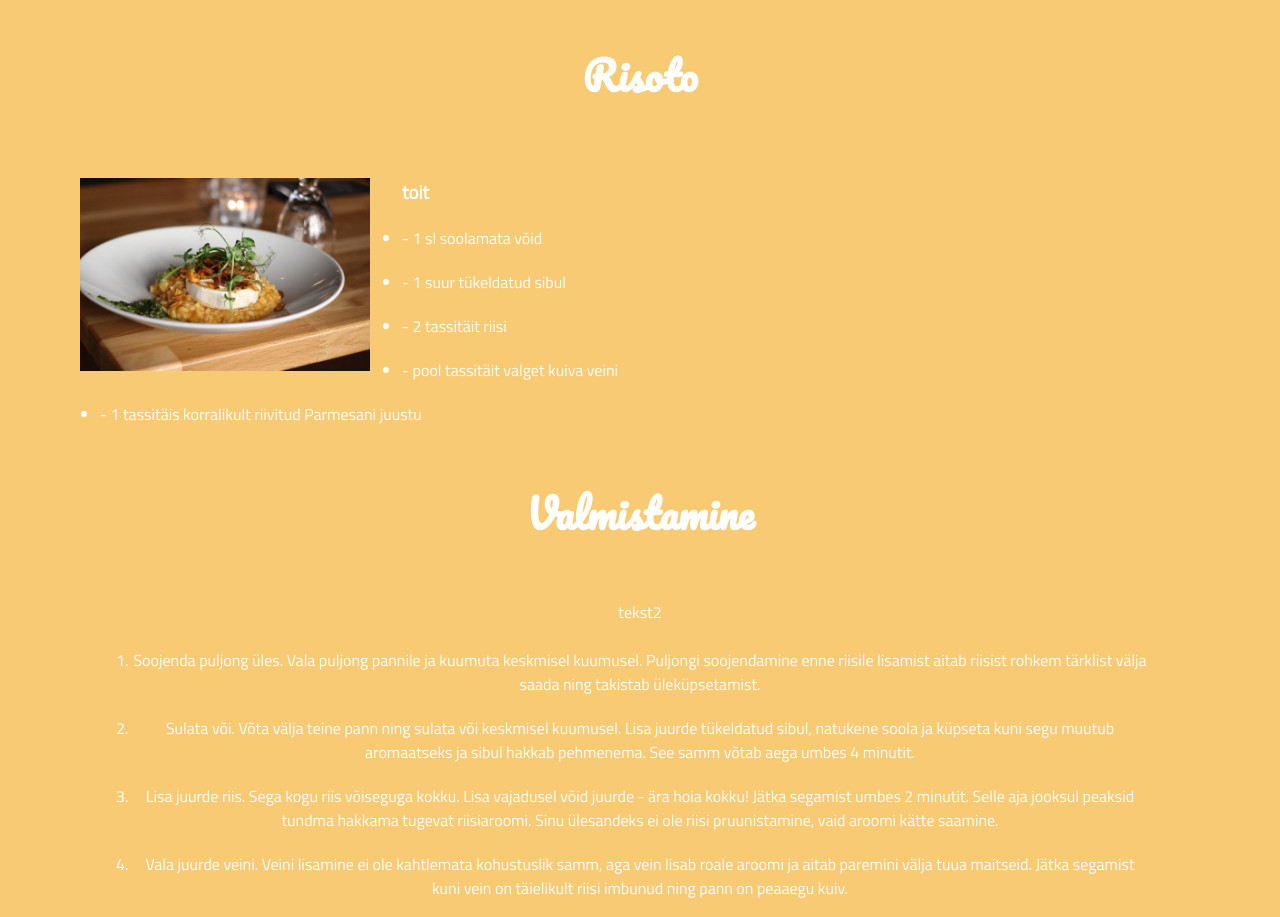
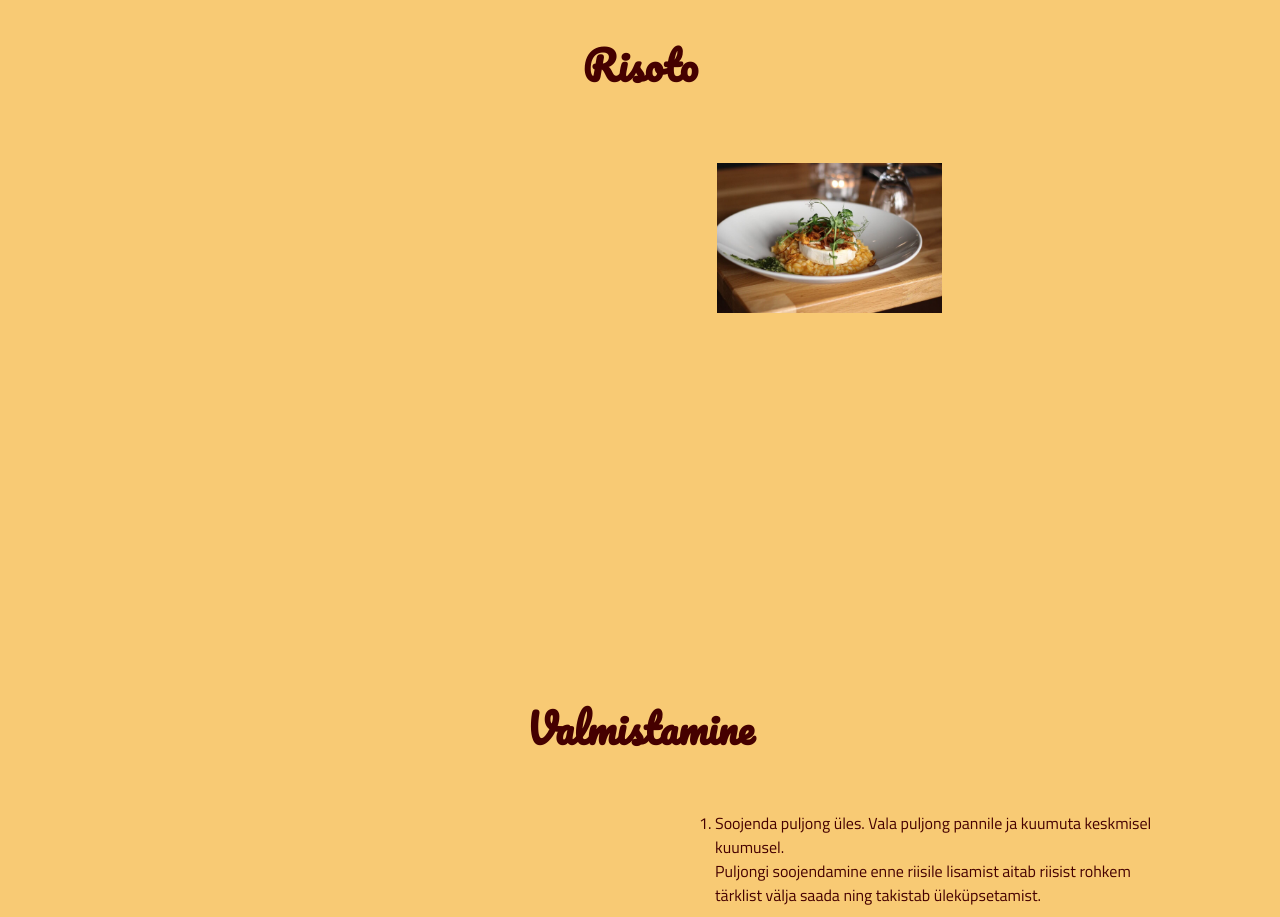
Before and after one commit to Markoets/Retsept, a plain HTML site: page index.html in a window 1280 px wide. Shown: the top 917 px of the page. Drawn offline with Linux system fonts and the light colour scheme.

Commit message:
Complete

```diff
--- a/css/style.css
+++ b/css/style.css
@@ -1,7 +1,8 @@
 @import url('https://fonts.googleapis.com/css2?family=Pacifico&family=Titillium+Web&display=swap');
 :root {
-    --text:white;
+    --text:#450000    ;
     --backround:#f8ca74;
+    --link:white;
     --headings-font-family:'Pacifico', cursive;
     --text-font-family:'Titillium Web', sans-serif;
 
@@ -15,6 +16,10 @@ body {
     color: var(--text);
 }
 
+.toit ul {
+    float: left;
+    margin: 0;
+}
 
 h2 {
     color: var(--headings);
@@ -28,24 +33,37 @@ p    {
 }
 
 .toit-img  {
-    width:25%;
+    width:20%;
     float:left;
-    margin-right: 2rem;
+    margin-left:40rem;
 }
 .toit
 {
     text-align: left;
-    margin: 2rem auto;
+    margin: 2rem ;
     overflow: hidden;
 }
 
 .retsept {
     margin:2rem;
+    text-align: left;
+    margin-left: 40rem;
 }
 
 
 * {
-    margin: 20px;
+    margin: 15px;
     padding: 0;
     box-sizing:border-box;
 }
+
+.toit-tekst{
+    margin-left: 71rem;
+
+}
+
+
+.wrapper a {
+    text-decoration: none;
+    color:var(--link);
+}
--- a/index.html
+++ b/index.html
@@ -4,6 +4,7 @@
     <meta charset="UTF-8">
     <meta name="viewport" content="width=device-width, initial-scale=1.0">
     <title>Retsept</title>
+    <script src="https://kit.fontawesome.com/802b27b21c.js" crossorigin="anonymous"></script>
 
     <link rel="stylesheet" href="css/style.css">
 </head>
@@ -14,28 +15,36 @@
 
     <div class="toit">
         <img class="toit-img" src="img/toit.png" alt="">
-        <h3>toit</h3>
-        <ul>
-        <li>- 1 sl soolamata võid </li>
-        <li>- 1 suur tükeldatud sibul</li>
-        <li>- 2 tassitäit riisi </li>
-        <li>- pool tassitäit valget kuiva veini</li>
-        <li>- 1 tassitäis korralikult riivitud Parmesani juustu</li>
-        </ul>
+        <div class = "toit-tekst">
+            <ul>
+                <li>1 sl soolamata võid </li>
+                <li>1 suur tükeldatud sibul</li>
+                <li>2 tassitäit riisi </li>
+                <li>pool tassitäit valget kuiva veini</li>
+                <li>1 tassitäis korralikult riivitud Parmesani juustu</li>
+            </ul>
+        </div>
+
     </div>
+
     <h2>Valmistamine </h2>
     <div class="retsept">
-        <p>tekst2</p>
         <ol>
-            <li>Soojenda puljong üles. Vala puljong pannile ja kuumuta keskmisel kuumusel. Puljongi soojendamine enne riisile lisamist aitab riisist rohkem tärklist välja saada ning takistab üleküpsetamist. </li>
-            <li>Sulata või. Võta välja teine pann ning sulata või keskmisel kuumusel. Lisa juurde tükeldatud sibul, natukene soola ja küpseta kuni segu muutub aromaatseks ja sibul hakkab pehmenema. See samm võtab aega umbes 4 minutit. </li>
-            <li>Lisa juurde riis. Sega kogu riis võiseguga kokku. Lisa vajadusel võid juurde - ära hoia kokku! Jätka segamist umbes 2 minutit. Selle aja jooksul peaksid tundma hakkama tugevat riisiaroomi. Sinu ülesandeks ei ole riisi pruunistamine, vaid aroomi kätte saamine. </li>
-            <li>Vala juurde veini. Veini lisamine ei ole kahtlemata kohustuslik samm, aga vein lisab roale aroomi ja aitab paremini välja tuua maitseid. Jätka segamist kuni vein on täielikult riisi imbunud ning pann on peaaegu kuiv. </li>
-            <li>Seejärel hakka vaikselt lisama puljongit. Hakka poole tassitäie kaupa riisile juurde lisama puljongit. Oota kuni puljong on peaaegu täielikult riisi imendunud enne, kui uue koguse juurde lisad. Selline samm sammu haaval vedeliku lisamine on võti imelise risotoni. Jätka puljongi lisamist kuni riis on al dente ja puljong on parajalt kreemine. Proovi riisi ja kontrolli, kas see on valmis. Riis peaks olema õrnalt nätske ning saadud segu meenutama paksu putru. Sa ei pea ära kasutama kogu puljongit. </li>
-            <li>Risoto serveerimine. Viimase sammuna lisa risotole veel 1-2 supilusikatäit võid ja tassitäis riivitud juustu, et see oleks veelgi kreemisem ja rikkalikuma maitsega. Serveeri kohe! Mida kauem risoto seisab, seda vähem siidjamaks ja mõnusamaks see muutub. </li>
+            <li>Soojenda puljong üles. Vala puljong pannile ja kuumuta keskmisel kuumusel. <br> Puljongi soojendamine enne riisile lisamist aitab riisist rohkem tärklist välja saada ning takistab üleküpsetamist. </li>
+            <li>Sulata või. Võta välja teine pann ning sulata või keskmisel kuumusel. <br> Lisa juurde tükeldatud sibul, natukene soola ja küpseta kuni segu muutub aromaatseks ja sibul hakkab pehmenema. See samm võtab aega umbes 4 minutit. </li>
+            <li>Lisa juurde riis. Sega kogu riis võiseguga kokku. Lisa vajadusel võid juurde - ära hoia kokku! <br> Jätka segamist umbes 2 minutit. Selle aja jooksul peaksid tundma hakkama tugevat riisiaroomi. Sinu ülesandeks ei ole riisi pruunistamine, vaid aroomi kätte saamine. </li>
+            <li>Vala juurde veini. Veini lisamine ei ole kahtlemata kohustuslik samm, aga vein lisab roale aroomi ja aitab paremini välja tuua maitseid. <br> Jätka segamist kuni vein on täielikult riisi imbunud ning pann on peaaegu kuiv. </li>
+            <li>Seejärel hakka vaikselt lisama puljongit. Hakka poole tassitäie kaupa riisile juurde lisama puljongit.  Oota kuni puljong on peaaegu täielikult riisi imendunud enne, kui uue koguse juurde lisad.<br> Selline samm sammu haaval vedeliku lisamine on võti imelise risotoni. Jätka puljongi lisamist kuni riis on al dente ja puljong on parajalt kreemine. <br> Proovi riisi ja kontrolli, kas see on valmis. Riis peaks olema õrnalt nätske ning saadud segu meenutama paksu putru. Sa ei pea ära kasutama kogu puljongit. </li>
+            <li>Risoto serveerimine. Viimase sammuna lisa risotole veel 1-2 supilusikatäit võid ja tassitäis riivitud juustu, et see oleks veelgi kreemisem ja rikkalikuma maitsega. <br> Serveeri kohe! Mida kauem risoto seisab, seda vähem siidjamaks ja mõnusamaks see muutub. </li>
         </ol>
+    </div>
+    <div class ="wrapper">
+        <a  href="https://www.armastusest.ee/et/n/risoto">link originaalretseptile</a>
     </div>
 
 </div>
+
+<footer>Marko Tgm &copy;    <i class="fas fa-utensils fa-2x"></i> </footer>
+
 </body>
 </html>
```
